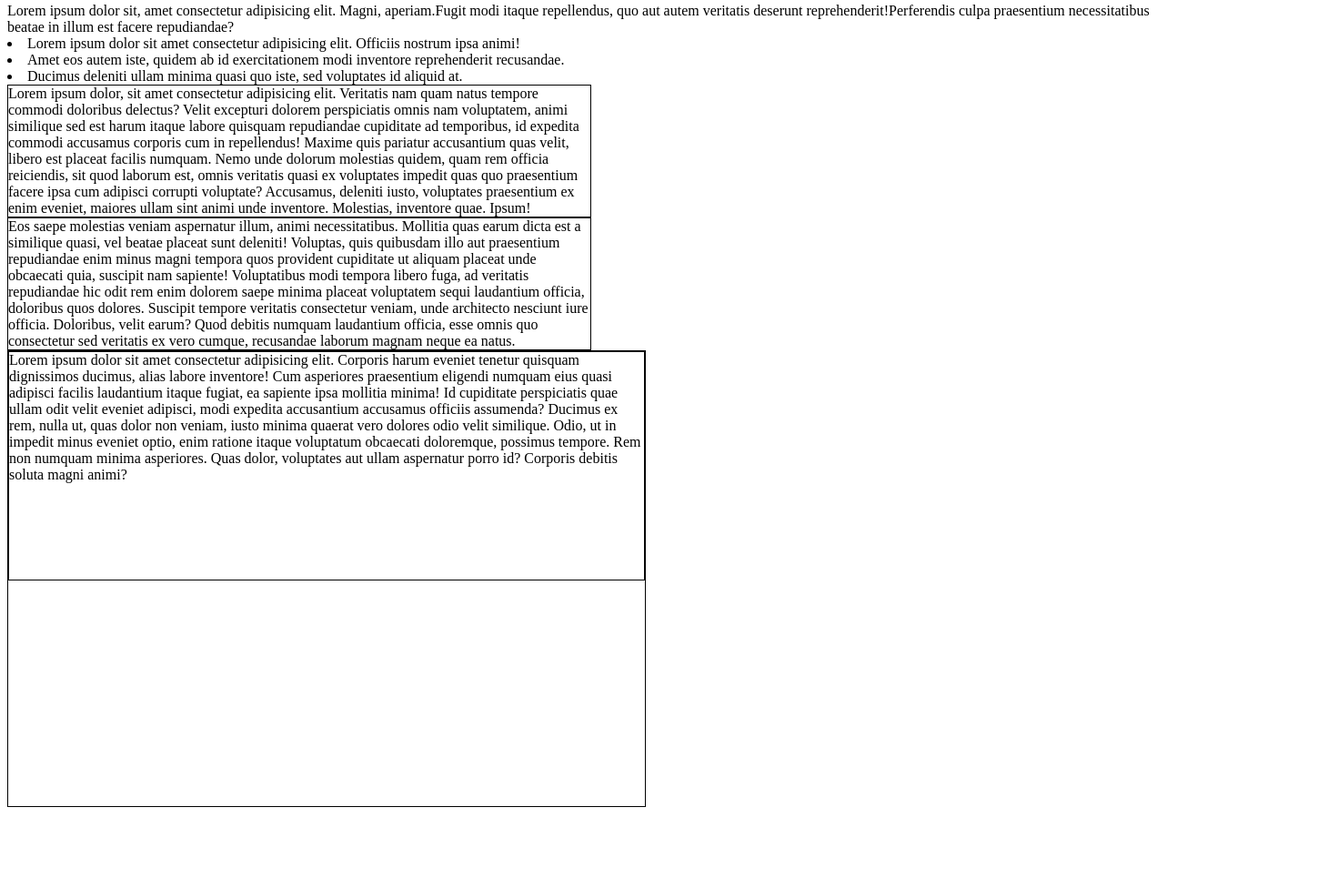
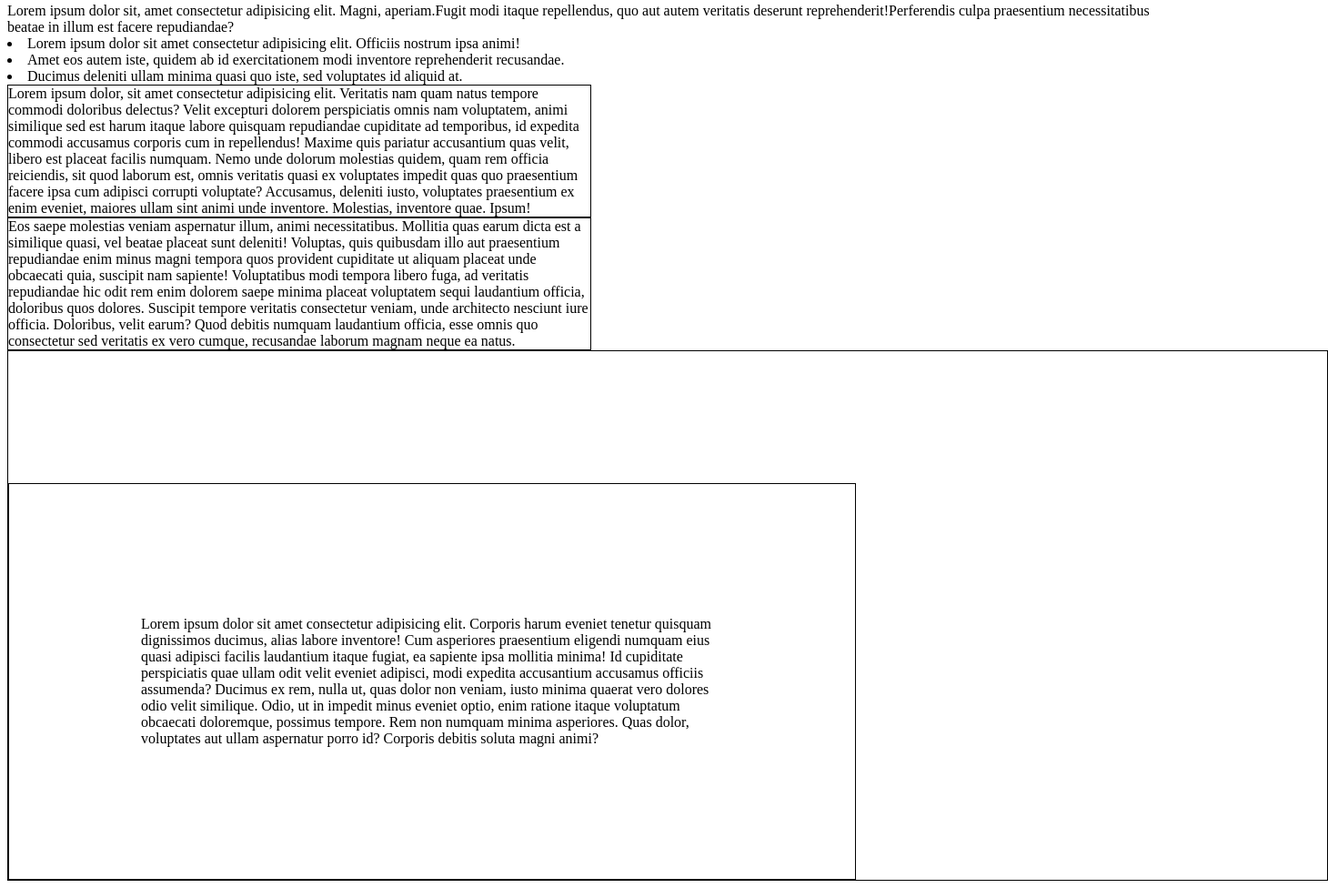
Before and after one commit to ElmiraDzhy/unit16-user-card, a plain HTML site: page index.html in a window 1280 px wide. Shown: the part 77-1053 px from the top of the page at 91% size, 1460 px wide, since content can reach past the window. Before the commit the page ends 972 px from the top, so only its background shows below. Drawn offline with Linux system fonts and the light colour scheme.

Commit message:
Add example of viewport sizes

```diff
--- a/assets/css/styles.css
+++ b/assets/css/styles.css
@@ -6,16 +6,19 @@
 }
 
 .outer{
-    width: 700px;
-    height: 500px;
+    width: 1450px;
+    /* height: 500px; */
     border: 1px solid black;
 
 }
 
 .inner{
     display: inline-block;
-    /* width: 50%; */
-    height: 50%;
+    width: 50vw;
+    /* height: 50%; */
     border: 1px solid black;
 
+    padding: 10%;
+    margin-top: 10%;
+
 }
```
